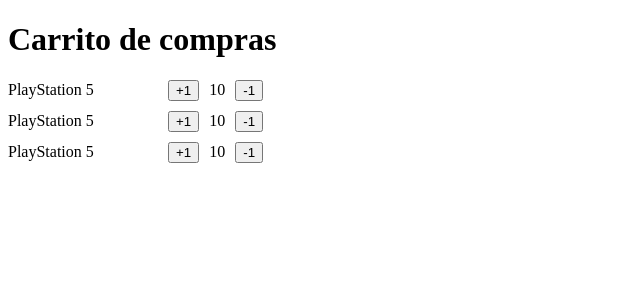
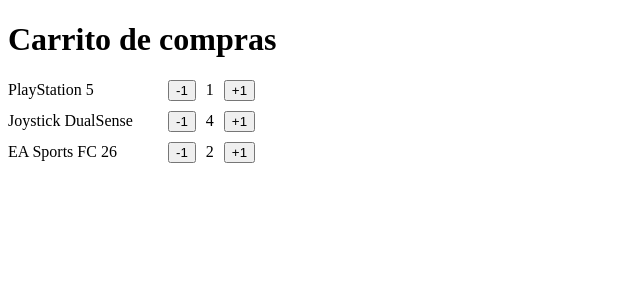
Before and after one commit to koerdev/first-steps-react, a React (Vite) app: page / in a window 1280 px wide. Shown: the top 300 px of the page, without its empty margins (0-640 px from the left). Built offline with nearby package versions, Linux system fonts and the light colour scheme.

Commit message:
feat: component props added

```diff
--- a/src/FirstStepsApp.tsx
+++ b/src/FirstStepsApp.tsx
@@ -5,9 +5,9 @@
     <>
       <h1>Carrito de compras</h1>
 
-      <ItemCounter />
-      <ItemCounter />
-      <ItemCounter />
+      <ItemCounter name="PlayStation 5" quantity={1} />
+      <ItemCounter name="Joystick DualSense" quantity={4} />
+      <ItemCounter name="EA Sports FC 26" quantity={2} />
     </>
   );
 }
--- a/src/main.tsx
+++ b/src/main.tsx
@@ -1,7 +1,7 @@
 import { StrictMode } from 'react';
 import { createRoot } from 'react-dom/client';
 import { FirstStepsApp } from './FirstStepsApp';
-import { MyAwesomeApp } from './MyAwesomeApp';
+// import { MyAwesomeApp } from './MyAwesomeApp';
 
 createRoot(document.getElementById('root')!).render(
   <StrictMode>
--- a/src/shopping-cart/ItemCounter.tsx
+++ b/src/shopping-cart/ItemCounter.tsx
@@ -1,4 +1,9 @@
-export const ItemCounter = () => {
+interface Props {
+  name: string;
+  quantity?: number;
+};
+
+export const ItemCounter = ({ name, quantity }: Props) => {
   return (
     <section
       style={{
@@ -13,11 +18,11 @@
           width: 150,
         }}
       >
-        PlayStation 5
+        {name}
       </span>
+      <button>-1</button>
+      <span>{quantity}</span>
       <button>+1</button>
-      <span>10</span>
-      <button>-1</button>
     </section>
   )
 }
```
